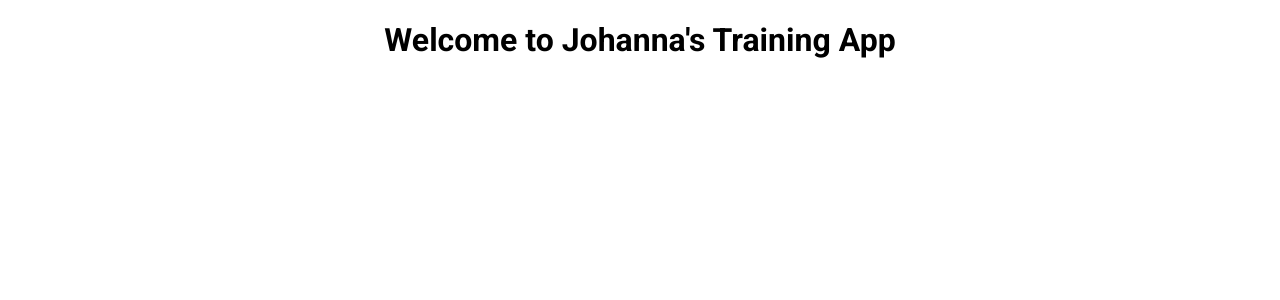
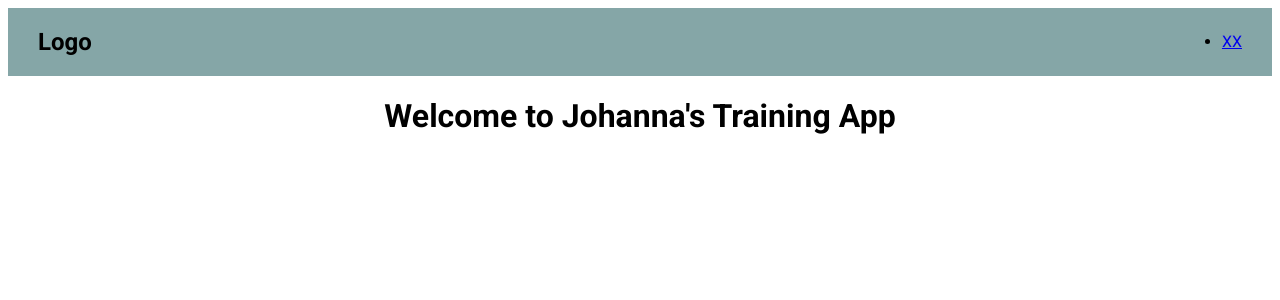
Before and after one commit to JohannaBerthelsen/TrainingApp, a JavaScript app in the folder frontend/: page / in a window 1280 px wide. Shown: the top 300 px of the page. Built offline with nearby package versions, Linux system fonts and the light colour scheme.

Commit message:
started working on navbar

```diff
--- a/frontend/src/components/Navbar.js
+++ b/frontend/src/components/Navbar.js
@@ -1,13 +1,31 @@
 import styled from "styled-components";
+import { NavLink } from "react-router-dom";
 
-const StyledNavbar = styled.nav`
+const Nav = styled.nav`
+    display: flex;
+    align-items: center;
+    justify-content: space-between;
+    padding: 0px 30px;
+    background:rgb(133, 166, 167);
+`;
+
+const Logo = styled.h1`
+`;
+
+const NavList = styled.ul`
+`;
+
+const StyledNavLink = styled(NavLink)`
 `;
 
 function Navbar(){
     return(
-        <StyledNavbar>
-
-        </StyledNavbar>
+        <Nav>
+            <Logo>Logo</Logo>
+            <NavList>
+                <li><NavLink to="/">XX</NavLink></li>
+            </NavList>
+        </Nav>
     );
 }
 export default Navbar;
--- a/frontend/src/pages/StartPage.js
+++ b/frontend/src/pages/StartPage.js
@@ -2,15 +2,15 @@ import styled from "styled-components";
 
 function StartPage(){
     return(
-        <StyledText>
+        <Text>
             <h1>Welcome to Johanna's Training App</h1>
-        </StyledText>
+        </Text>
     );
 }
 
 export default StartPage;
 
 
-const StyledText = styled.div`
+const Text = styled.div`
     text-align: center;
 `;
```
